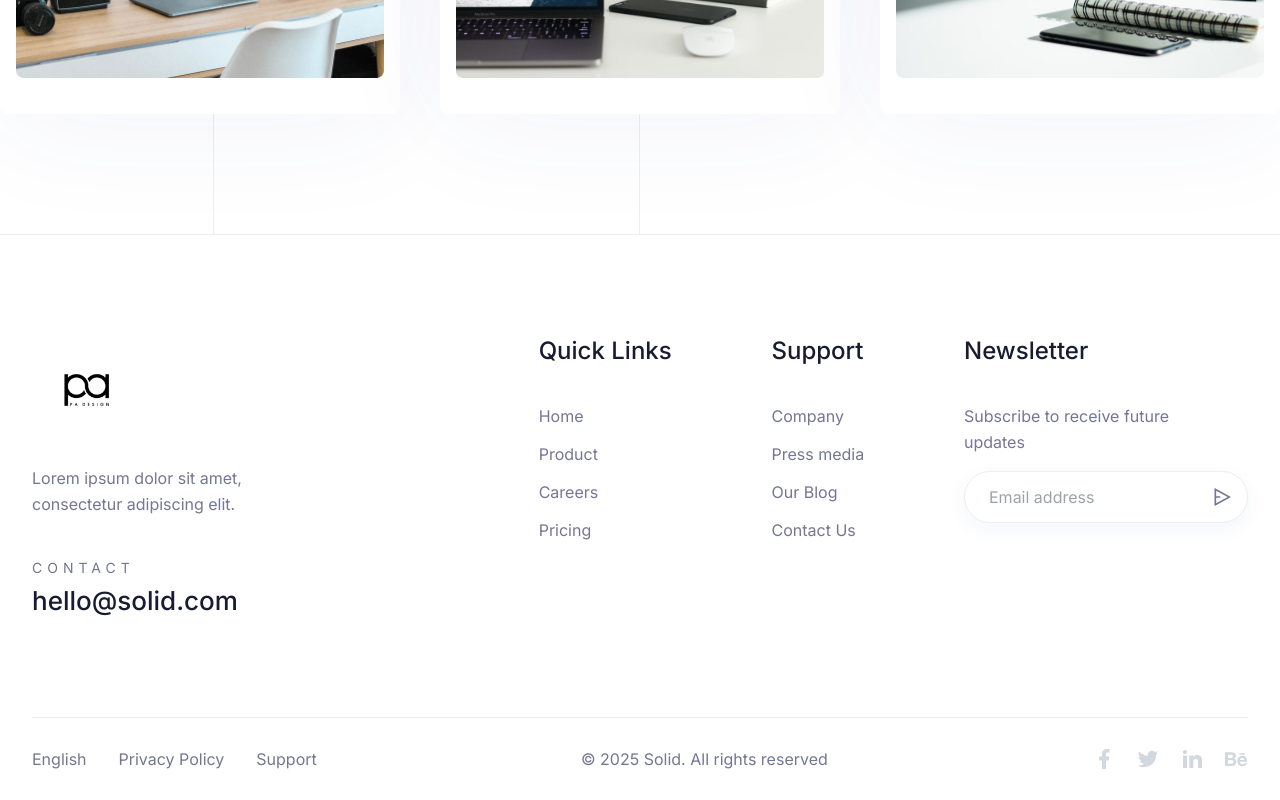
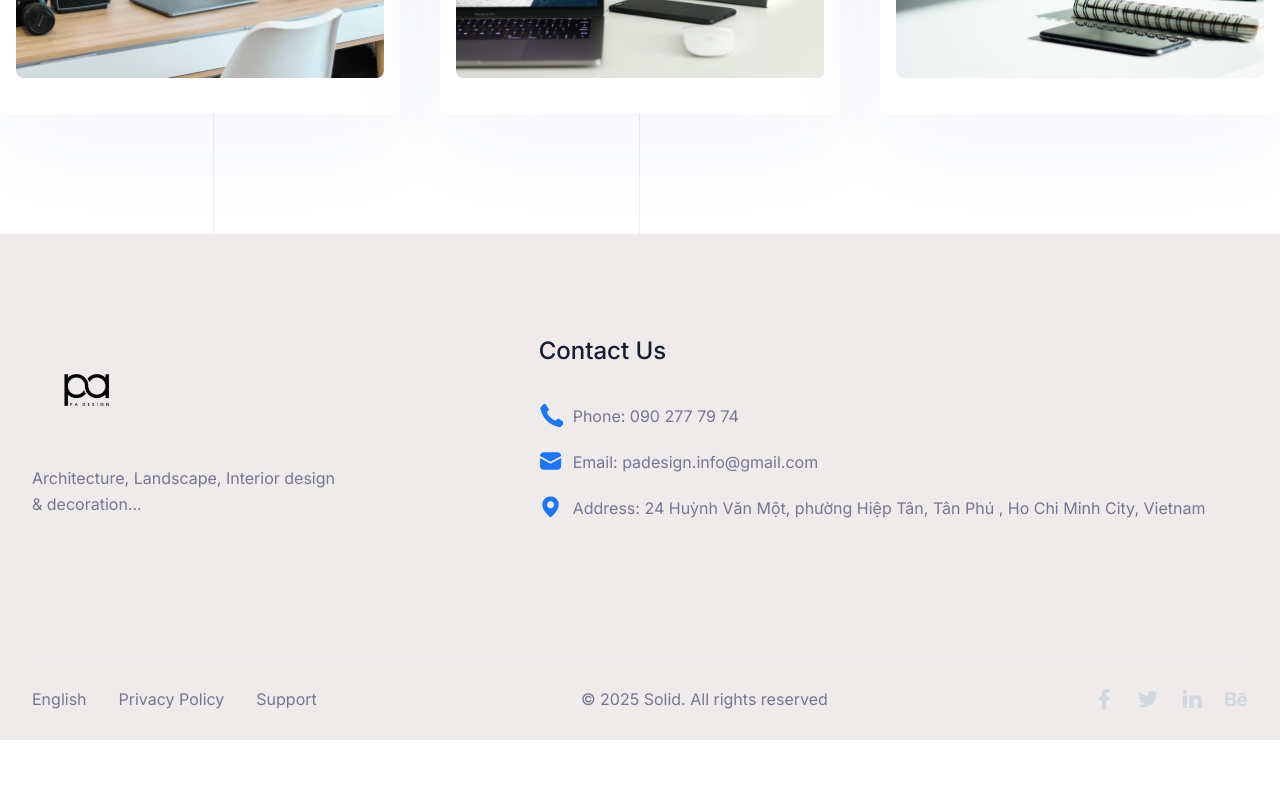
Before and after one commit to VanTrung0307/PA-Design, a Next.js app: page / in a window 1280 px wide. Shown: the part 1263-2063 px from the top of the page. After the commit the page ends 2003 px from the top, so only its background shows below. Built offline with nearby package versions, Linux system fonts and the light colour scheme.

Commit message:
Bao: New About Us + Footer Page

```diff
--- a/app/(site)/support/page.tsx
+++ b/app/(site)/support/page.tsx
@@ -10,7 +10,7 @@ export const metadata: Metadata = {
 
 const SupportPage = () => {
   return (
-    <div className="pt-40 pb-20">
+    <div className="pt-10 pb-20">
       <Contact />
     </div>
   );
--- a/components/Contact/index.tsx
+++ b/components/Contact/index.tsx
@@ -16,6 +16,26 @@ const Contact = () => {
     <>
       {/* <!-- ===== Contact Start ===== --> */}
       <section id="support" className="px-4 md:px-8 2xl:px-0">
+
+        {/* <div className="container mx-auto py-16 px-4 sm:px-6 lg:px-8">
+            <div className="grid grid-cols-1 md:grid-cols-2 items-center gap-8">
+                <div className="max-w-lg">
+                    <h2 className="text-3xl font-extrabold text-gray-900 sm:text-4xl">About Us</h2>
+                    <p className="mt-4 text-gray-600 text-lg">Lorem ipsum dolor sit amet, consectetur adipiscing elit. Sed quis
+                        eros at lacus feugiat hendrerit sed ut tortor. Suspendisse et magna quis elit efficitur consequat.
+                        Mauris eleifend velit a pretium iaculis. Donec sagittis velit et magna euismod, vel aliquet nulla
+                        malesuada. Nunc pharetra massa lectus, a fermentum arcu volutpat vel.</p>
+                    <div className="mt-8">
+                        <a href="#" className="text-blue-500 hover:text-blue-600 font-medium">Learn more about us
+                            <span className="ml-2">&#8594;</span></a>
+                    </div>
+                </div>
+                <div className="mt-12 md:mt-0">
+                    <img src="https://images.unsplash.com/photo-1531973576160-7125cd663d86" alt="About Us Image" className="object-cover rounded-lg shadow-md" />
+                </div>
+            </div>
+        </div> */}
+
         <div className="mx-auto max-w-c-1390 relative pt-10 lg:pt-15 xl:pt-20 px-7.5 lg:px-15 xl:px-20 overflow-hidden">
           <div className="absolute -z-1 rounded-lg left-0 top-0 w-full h-2/3 bg-gradient-to-t from-[#fff] to-[#dee7ff47] dark:bg-gradient-to-t dark:from-[#24283E] dark:to-[#252A42]"></div>
           <div className="absolute -z-1 bottom-[-255px] left-0 w-full h-full">
@@ -52,11 +72,19 @@ const Contact = () => {
               viewport={{ once: true }}
               className="animate_top w-full md:w-3/5 lg:w-3/4 shadow-solid-8 rounded-lg bg-white dark:bg-black dark:border dark:border-strokedark p-7.5 xl:p-15"
             >
-              <h2 className="text-black dark:text-white text-3xl xl:text-sectiontitle2 font-semibold mb-15">
-                Send a message
-              </h2>
 
-              <form
+                <h2 className="text-black dark:text-white text-3xl xl:text-sectiontitle2 font-semibold mb-15">
+                  About Us
+                </h2>
+                <p className="mt-4 text-gray-600 text-lg">PA.Design studio is a website specializing in
+                    diverse and creative architectural design. The website proudly showcases unique design
+                    projects and trends in the field of architecture, offering you the opportunity to explore
+                    exquisite architectural artworks and creative ideas for your perfect home. With a focus
+                    on aesthetics and quality, PA Design Studio is a source of inspiration for those seeking
+                    information and ideas about beautiful and modern architecture.
+                </p>
+
+              {/* <form
                 action="https://formbold.com/s/unique_form_id"
                 method="POST"
               >
@@ -133,7 +161,7 @@ const Contact = () => {
                     </svg>
                   </button>
                 </div>
-              </form>
+              </form> */}
             </motion.div>
 
             <motion.div
@@ -155,34 +183,68 @@ const Contact = () => {
               className="animate_top w-full md:w-2/5 lg:w-[26%] md:p-7.5 xl:pt-15"
             >
               <h2 className="text-black dark:text-white text-3xl xl:text-sectiontitle2 font-semibold mb-12.5">
-                Find us
+                Award
               </h2>
 
               <div className="mb-7 5">
                 <h4 className="font-medium text-black dark:text-white text-metatitle3 mb-4">
-                  Our Loaction
+                  Award 1
                 </h4>
-                <p>290 Maryam Springs 260, Courbevoie, Paris, France</p>
+                <p>Lorem ipsum dolor sit amet, consectetur adipiscing elit.</p>
               </div>
               <div className="mb-7 5">
                 <h4 className="font-medium text-black dark:text-white text-metatitle3 mb-4">
-                  Email Address
+                  Award 2
                 </h4>
-                <p>
-                  <a href="#">yourmail@domainname.com</a>
-                </p>
+                <p>Lorem ipsum dolor sit amet, consectetur adipiscing elit.</p>
               </div>
               <div>
                 <h4 className="font-medium text-black dark:text-white text-metatitle3 mb-4">
-                  Phone Number
+                  Award 3
                 </h4>
-                <p>
-                  <a href="#">+009 42334 6343 843</a>
-                </p>
+                <p>Lorem ipsum dolor sit amet, consectetur adipiscing elit.</p>
               </div>
             </motion.div>
           </div>
         </div>
+
+        <div className="mt-16 lg:mt-20">
+            <div className="grid grid-cols-1 md:grid-cols-2 gap-8">
+                <div className="rounded-lg overflow-hidden">
+                <iframe src="https://www.google.com/maps/embed?pb=!1m14!1m8!1m3!1d3919.475212061519!2d106.6290307!3d10.7748689!3m2!1i1024!2i768!4f13.1!3m3!1m2!1s0x31752ea0e426dca3%3A0xe297ba38b2b5ca26!2zMjQgSHXhu7NuaCBWxINuIE3hu5l0LCBIb8OgIFRoYW5oLCBUw6JuIFBow7osIFRow6BuaCBwaOG7kSBI4buTIENow60gTWluaCwgVmlldG5hbQ!5e0!3m2!1sen!2s!4v1698295891479!5m2!1sen!2s" width="600" height="450" style={{ border: '0'}} loading="lazy" ></iframe>
+                </div>
+                <div>
+                    <div className="max-w-full mx-auto rounded-lg overflow-hidden">
+                        <div className="px-6 py-4">
+                            <h4 className="font-medium text-black dark:text-white text-metatitle3 mb-4">
+                              Our Loaction
+                            </h4>
+                            <p>24 Huỳnh Văn Một, phường Hiệp Tân, Tân Phú , Ho Chi Minh City, Vietnam</p>
+                        </div>
+                        <div className="border-t border-gray-200 px-6 py-4">
+                            <h4 className="font-medium text-black dark:text-white text-metatitle3 mb-4">
+                              Hours
+                            </h4>
+                            <p>Monday - Friday: 9am - 5pm</p>
+                            <p>Saturday: 10am - 4pm</p>
+                            <p>Sunday: Closed</p>
+                        </div>
+                        <div className="border-t border-gray-200 px-6 py-4">
+                          <h4 className="font-medium text-black dark:text-white text-metatitle3 mb-4">
+                            Contact Us
+                          </h4>
+                          <p>
+                            <a href="#">Email: padesign.info@gmail.com</a>
+                          </p>
+                          <p>
+                            <a href="#">Phone Number: 090 277 79 74</a>
+                          </p>
+                        </div>
+                    </div>
+                </div>
+            </div>
+        </div>
+
       </section>
       {/* <!-- ===== Contact End ===== --> */}
     </>
--- a/components/Footer/index.tsx
+++ b/components/Footer/index.tsx
@@ -6,7 +6,7 @@ import { motion } from 'framer-motion'
 const Footer = () => {
   return (
     <>
-      <footer className="bg-white dark:bg-blacksection border-t border-stroke dark:border-strokedark">
+      <footer className="bg-[#F0EBEB] dark:bg-blacksection border-t border-stroke dark:border-strokedark">
         <div className="mx-auto max-w-c-1390 px-4 md:px-8 2xl:px-0">
           {/* <!-- Footer Top --> */}
           <div className="py-20 lg:py-25">
@@ -47,10 +47,10 @@ const Footer = () => {
                 </a>
 
                 <p className="mt-5 mb-10">
-                  Lorem ipsum dolor sit amet, consectetur adipiscing elit.
+                  Architecture, Landscape, Interior design & decoration...
                 </p>
 
-                <p className="uppercase tracking-[5px] text-sectiontitle mb-1.5">
+                {/* <p className="uppercase tracking-[5px] text-sectiontitle mb-1.5">
                   contact
                 </p>
                 <a
@@ -58,11 +58,11 @@ const Footer = () => {
                   className="text-black dark:text-white font-medium text-itemtitle"
                 >
                   hello@solid.com
-                </a>
+                </a> */}
               </motion.div>
 
               <div className="w-full lg:w-2/3 xl:w-7/12 flex flex-col md:flex-row md:justify-between gap-8 md:gap-0">
-                <motion.div
+                {/* <motion.div
                   variants={{
                     hidden: {
                       opacity: 0,
@@ -118,7 +118,7 @@ const Footer = () => {
                       </a>
                     </li>
                   </ul>
-                </motion.div>
+                </motion.div> */}
 
                 <motion.div
                   variants={{
@@ -139,46 +139,81 @@ const Footer = () => {
                   className="animate_top"
                 >
                   <h4 className="font-medium text-black dark:text-white text-itemtitle2 mb-9">
-                    Support
+                    Contact Us
                   </h4>
 
                   <ul>
                     <li>
-                      <a
-                        href="#"
-                        className="inline-block hover:text-primary mb-3"
-                      >
-                        Company
+                      <a className="inline-block hover:text-primary mb-5 flex gap-[10px]">
+                        <svg xmlns="http://www.w3.org/2000/svg" width="24" height="24"
+                             viewBox="0 0 22 23" fill="none" >
+                          <g clip-path="url(#clip0_19_1085)">
+                            <path d="M10.2468 13.7598C11.6384 15.1716 13.3223 16.2616 15.1801
+                            16.9532L17.6934 14.9532C17.7679 14.9018 17.8563 14.8744 17.9468 14.8744C18.0372
+                            14.8744 18.1256 14.9018 18.2001 14.9532L22.8668 17.9598C23.0439 18.0663 23.1939
+                            18.2126 23.3048 18.387C23.4158 18.5615 23.4846 18.7593 23.506 18.9649C23.5273
+                            19.1705 23.5005 19.3783 23.4278 19.5718C23.355 19.7653 23.2383 19.9392 23.0868
+                            20.0798L20.9001 22.2398C20.5869 22.5492 20.2021 22.7763 19.7798 22.9008C19.3575
+                            23.0253 18.911 23.0433 18.4801 22.9532C14.1816 22.0654 10.2195 19.9862 7.04676
+                            16.9532C3.94442 13.89 1.79761 9.99239 0.866761 5.73316C0.774805 5.30892 0.793997
+                            4.86812 0.922478 4.45348C1.05096 4.03883 1.28437 3.66441 1.60009 3.36649L3.86676
+                            1.17983C4.00703 1.03568 4.17808 0.925143 4.36713 0.856478C4.55617 0.787813 4.75829
+                            0.762805 4.95837 0.783325C5.15844 0.803846 5.35128 0.869364 5.52245
+                            0.974973C5.69362 1.08058 5.83868 1.22355 5.94676 1.39316L9.05343 5.99983C9.10701
+                            6.07216 9.13594 6.1598 9.13594 6.24983C9.13594 6.33985 9.10701 6.42749 9.05343
+                            6.49983L7.00676 8.95983C7.71715 10.7805 8.82392 12.4201 10.2468 13.7598Z"
+                            fill="#1C75FD"/>
+                          </g>
+                          <defs>
+                            <clipPath id="clip0_19_1085">
+                              <rect width="24" height="24" fill="white" transform="translate(0.100098)"/>
+                            </clipPath>
+                          </defs>
+                        </svg>
+                         Phone: 090 277 79 74
                       </a>
                     </li>
                     <li>
-                      <a
-                        href="#"
-                        className="inline-block hover:text-primary mb-3"
-                      >
-                        Press media
+                      <a className="inline-block hover:text-primary mb-5 flex gap-[10px]">
+                      <svg xmlns="http://www.w3.org/2000/svg" width="24" height="24"
+                           viewBox="0 0 25 24" fill="none">
+                        <path d="M4.76676 2.83301C3.7943 2.83301 2.86167 3.21932 2.17404 3.90695C1.48641
+                        4.59458 1.1001 5.52721 1.1001 6.49967V6.86818L12.1001 12.7917L23.1001
+                        6.87001V6.49967C23.1001 5.52721 22.7138 4.59458 22.0262 3.90695C21.3385
+                        3.21932 20.4059 2.83301 19.4334 2.83301H4.76676ZM23.1001 8.95084L12.5346
+                        14.6397C12.4011 14.7116 12.2518 14.7492 12.1001 14.7492C11.9484 14.7492 11.7991
+                        14.7116 11.6656 14.6397L1.1001 8.95084V17.4997C1.1001 18.4721 1.48641 19.4048
+                        2.17404 20.0924C2.86167 20.78 3.7943 21.1663 4.76676 21.1663H19.4334C20.4059
+                        21.1663 21.3385 20.78 22.0262 20.0924C22.7138 19.4048 23.1001 18.4721 23.1001
+                        17.4997V8.95084Z" fill="#1C75FD"/>
+                      </svg>
+                        Email: padesign.info@gmail.com
                       </a>
                     </li>
                     <li>
-                      <a
-                        href="#"
-                        className="inline-block hover:text-primary mb-3"
-                      >
-                        Our Blog
-                      </a>
-                    </li>
-                    <li>
-                      <a
-                        href="#"
-                        className="inline-block hover:text-primary mb-3"
-                      >
-                        Contact Us
+                      <a className="inline-block hover:text-primary mb-5 flex gap-[10px]">
+                        <svg xmlns="http://www.w3.org/2000/svg" width="24" height="24"
+                             viewBox="0 0 25 24" fill="none">
+                          <path d="M12.0121 23C10.4687 21.6835 9.03807 20.2402 7.7352 18.6852C5.78002
+                          16.35 3.45825 12.8722 3.45825 9.55818C3.45741 7.86568 3.95867 6.21097 4.8986
+                          4.80347C5.83853 3.39596 7.17488 2.29893 8.73853 1.6512C10.3022 1.00348 12.0228
+                          0.834177 13.6827 1.16473C15.3426 1.49527 16.8672 2.31081 18.0634 3.50813C18.8598
+                          4.30103 19.4911 5.24401 19.9207 6.28249C20.3503 7.32098 20.5696 8.43435 20.566
+                          9.55818C20.566 12.8722 18.2443 16.35 16.2891 18.6852C14.9862 20.2402 13.5556
+                          21.6835 12.0121 23ZM12.0121 5.89222C11.0399 5.89222 10.1074 6.27846 9.41992
+                          6.96596C8.73242 7.65346 8.34619 8.58591 8.34619 9.55818C8.34619 10.5304 8.73242
+                          11.4629 9.41992 12.1504C10.1074 12.8379 11.0399 13.2241 12.0121 13.2241C12.9844
+                          13.2241 13.9169 12.8379 14.6044 12.1504C15.2919 11.4629 15.6781 10.5304 15.6781
+                          9.55818C15.6781 8.58591 15.2919 7.65346 14.6044 6.96596C13.9169 6.27846 12.9844
+                          5.89222 12.0121 5.89222Z" fill="#1C75FD"/>
+                        </svg>
+                        Address: 24 Huỳnh Văn Một, phường Hiệp Tân, Tân Phú , Ho Chi Minh City, Vietnam
                       </a>
                     </li>
                   </ul>
                 </motion.div>
 
-                <motion.div
+                {/* <motion.div
                   variants={{
                     hidden: {
                       opacity: 0,
@@ -238,7 +273,7 @@ const Footer = () => {
                       </button>
                     </div>
                   </form>
-                </motion.div>
+                </motion.div> */}
               </div>
             </div>
           </div>
```
Also changed, not shown: 1 other file (tests, documents, lock files or other folders).
